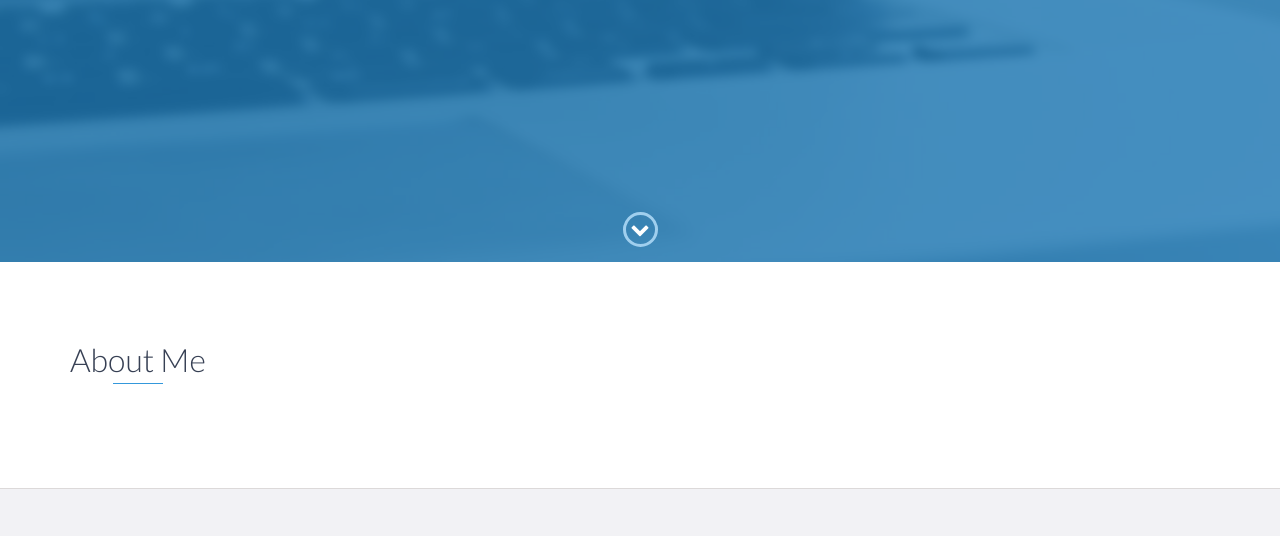
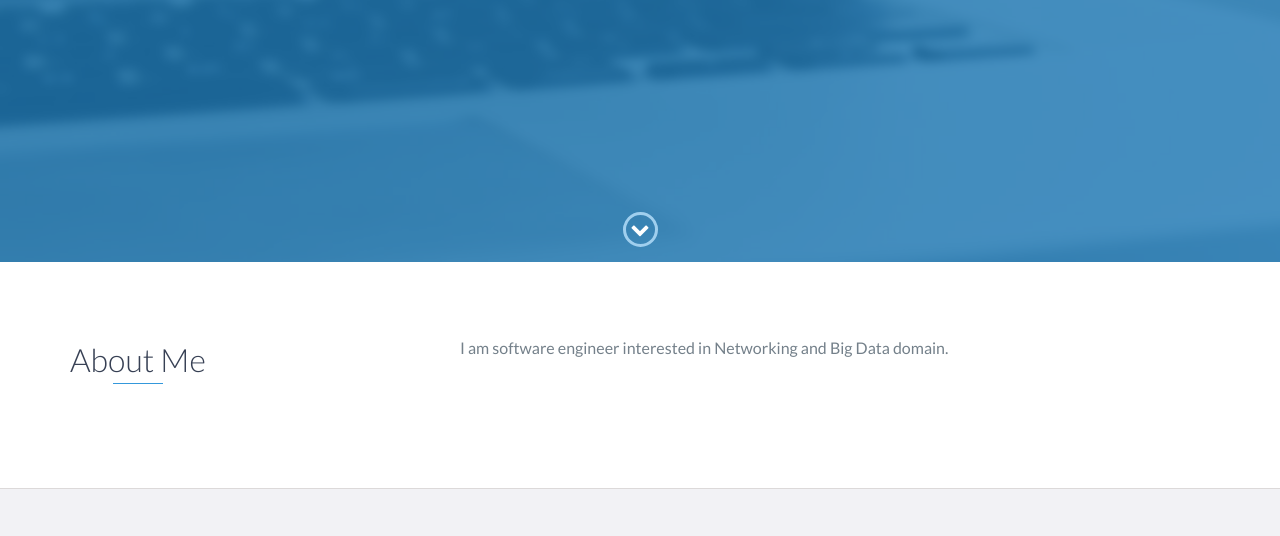
Before and after one commit to Lokananda/Lokananda.github.io, a website: page index.html in a window 1280 px wide. Shown: the part 538-1074 px from the top of the page. Drawn offline with nearby package versions, Linux system fonts and the light colour scheme.

Commit message:
Update About me

```diff
--- a/index.html
+++ b/index.html
@@ -73,7 +73,7 @@
                 </div>
                 <div class="col-md-8">
                     <p>
-
+                        I am software engineer interested in Networking and Big Data domain.
                     </p>
                 </div>
             </div>
```
